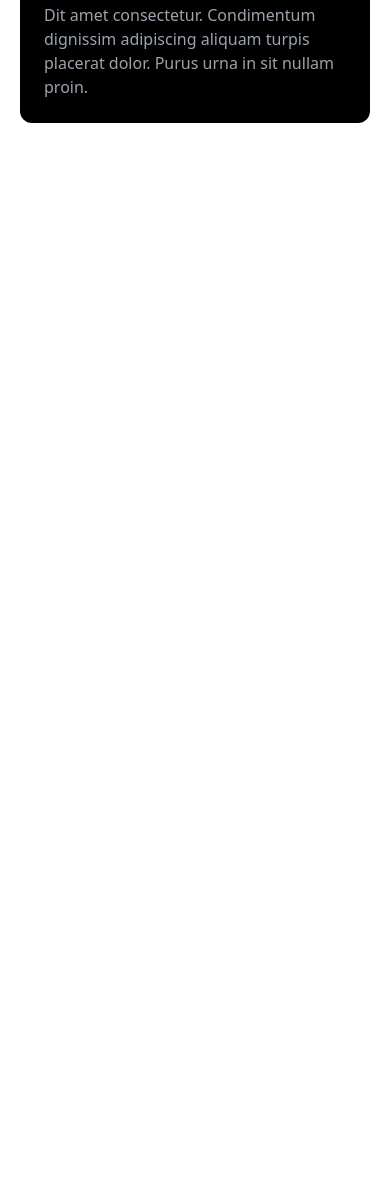
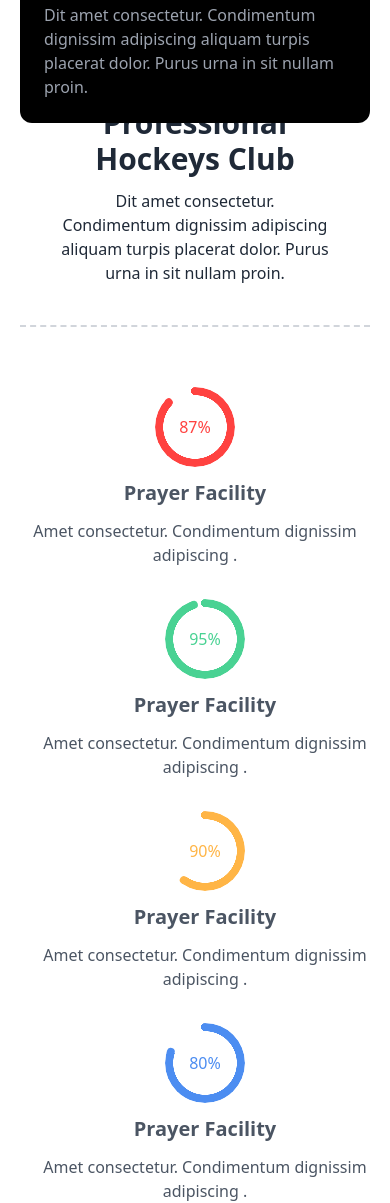
Before and after one commit to saifulislamrain/hockeys-assignment-with-daisy-ui-and-tailwind, a plain HTML site: page index.html in a window 390 px wide. Shown: the part 428-1631 px from the top of the page. Before the commit the page ends 844 px from the top, so only its background shows below. Drawn offline with nearby package versions, Linux system fonts and the light colour scheme.

Commit message:
radial section addeded with responsive

```diff
--- a/index.html
+++ b/index.html
@@ -107,7 +107,7 @@
 
           <!-- header banner section started  -->
 
-          <section class=" mt-10 relative">
+          <section class=" my-10 relative">
 
             <div class="carousel w-full">
                 <div id="slide1" class="carousel-item relative w-full">
@@ -152,9 +152,55 @@
                 <p class="text-gray-400">Dit amet consectetur. Condimentum dignissim adipiscing aliquam turpis placerat dolor. Purus urna in sit nullam proin. </p>
               </div>
           </section>
+            <!-- header banner section finished  -->
     </header>
-    <main>
+    <!-- header finished  -->
+    <main class="mx-5 lg:mx-32">
+      <!-- professional hockeys club section started -->
+       <section class=" justify-items-center mt-44 ">
+        <!-- professional hockeys club title -->
+        <div class="text-center space-y-3 max-w-xl border-t-2 border-b-2 border-gray-300 border-dashed p-10 ">
+          <h1 class="text-3xl font-bold capitalize">professional hockeys club</h1>
+          <p class="">Dit amet consectetur. Condimentum dignissim adipiscing aliquam turpis placerat dolor. Purus urna in sit nullam proin. </p>
+        </div>
+        <!-- radial progress section -->
+         <div class="mt-7 flex flex-wrap justify-between  justify-items-center space-y-8 space-x-5">
 
+<div class="text-center max-w-lg space-y-3 mt-8 ">
+  <div class="radial-progress text-theme-pink" style="--value:87;" role="progressbar">87%</div>
+  <h3 class="text-xl font-bold text-gray-600">Prayer Facility</h3>
+  <p class="text-gray-600">
+    Amet consectetur. Condimentum dignissim adipiscing .
+  </p>
+</div>
+
+<div class="text-center max-w-lg space-y-3">
+  <div class="radial-progress text-[#49D293]" style="--value:95;" role="progressbar">95%</div>
+  <h3 class="text-xl font-bold text-gray-600">Prayer Facility</h3>
+  <p class="text-gray-600">
+    Amet consectetur. Condimentum dignissim adipiscing .
+  </p>
+</div>
+
+
+<div class="text-center max-w-lg space-y-3">
+  <div class="radial-progress text-[#FFB546]" style="--value:60;" role="progressbar">90%</div>
+  <h3 class="text-xl font-bold text-gray-600">Prayer Facility</h3>
+  <p class="text-gray-600">
+    Amet consectetur. Condimentum dignissim adipiscing .
+  </p>
+</div>
+
+<div class="text-center max-w-lg space-y-3">
+  <div class="radial-progress text-[#4C8DF1]" style="--value:80;" role="progressbar">80%</div>
+  <h3 class="text-xl font-bold text-gray-600">Prayer Facility</h3>
+  <p class="text-gray-600">
+    Amet consectetur. Condimentum dignissim adipiscing .
+  </p>
+</div>
+
+         </div>
+       </section>
     </main>
     <footer>
 
```
